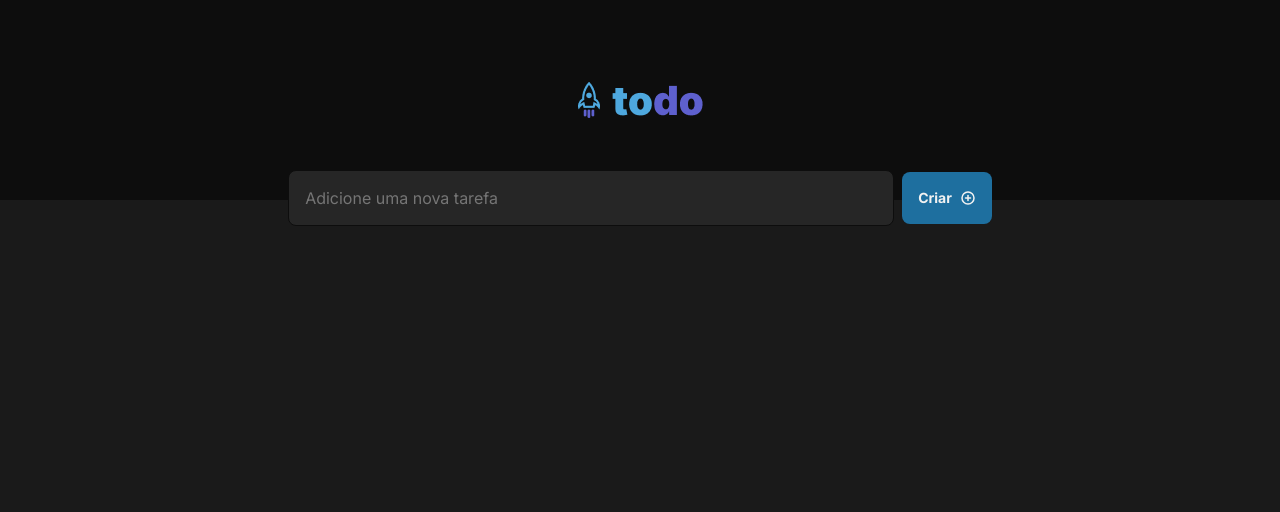
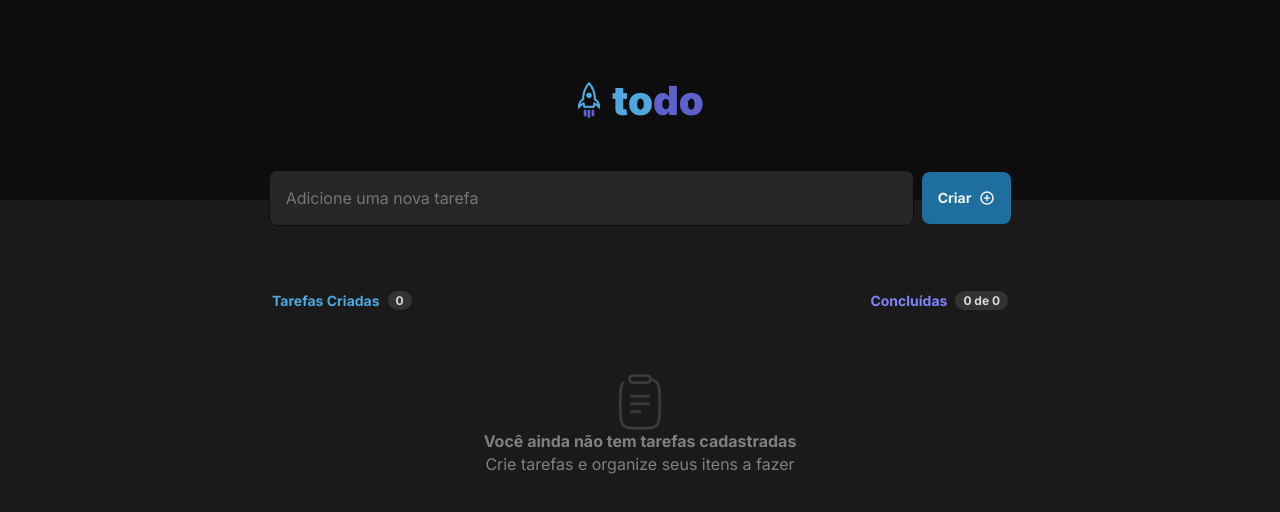
Before and after one commit to NandaPersa/to-do-list, a React (Vite) app: page / in a window 1280 px wide. Shown: the top 512 px of the page. Built offline with nearby package versions, Linux system fonts and the light colour scheme.

Commit message:
feat: add logic create new task

```diff
--- a/index.html
+++ b/index.html
@@ -3,11 +3,11 @@
   <head>
     <link rel="preconnect" href="https://fonts.gstatic.com" crossorigin>
     <meta charset="UTF-8" />
-    <link rel="icon" type="image/svg+xml" href="/vite.svg" />
+    <link rel="icon" type="image/svg+xml" href="/src/assets/rocket.png" />
     <meta name="viewport" content="width=device-width, initial-scale=1.0" />
     <link rel="preconnect" href="https://fonts.googleapis.com">
     <link href="https://fonts.googleapis.com/css2?family=Inter:wght@400;700&family=Rajdhani:wght@400;500;600&family=Raleway:wght@300;400;500;600&display=swap" rel="stylesheet">
-    <title>Vite + React + TS</title>
+    <title>To Do Lista | Nanda Persa</title>
   </head>
   <body>
     <div id="root"></div>
--- a/src/App.tsx
+++ b/src/App.tsx
@@ -1,12 +1,58 @@
 import Header from "./components/Header"
+import Task from "./components/Task"
 import TextField from "./components/TextField"
+import clipBoardImg from './assets/Clipboard.png'
+
+import styles from './styles.module.css'
+import { useEffect, useState } from "react"
+
+export type TasksProps = {
+  id: number,
+  description: string;
+  status: 'Concluded' | 'Pending'
+}
 
 function App() {
+  const [tasks, setTasks] = useState<Array<TasksProps>>([])
+  const [countTasks, setCountTasks] = useState<number>(0);
+  const [countTaskConcluded, setCountTaskConcluded] = useState<number>(0)
 
+  useEffect(() => {
+    const contAux = tasks.length;
+    const concludedTaskAux = tasks.filter((task) => task.status === 'Concluded');
+    const countConcludedAux = concludedTaskAux.length;
+    setCountTasks(contAux);
+    setCountTaskConcluded(countConcludedAux);
+    console.log(tasks)
+  }, [tasks])
   return (
     <>
       <Header />
-      <TextField />
+      <TextField  setTasks={setTasks} tasks={tasks}/>
+      <div className={styles.container}>
+        <div className={styles.headerList}>
+        <div className={styles.createdTask}>
+          <p>Tarefas Criadas</p>
+          <span className={styles.counter}>{countTasks}</span>
+        </div>
+        <div className={styles.concludedTask}>
+          <p>Concluídas</p>
+          <span className={styles.counter}>{countTaskConcluded} de {countTasks}</span>
+        </div>
+        </div>
+        {tasks.length > 0 ? (
+          tasks.map(item => (
+            <Task key={item.id} item={item} tasks={tasks} setTasks={setTasks} />
+          ))
+      ) : (
+        <div className={styles.tasksNotFound}>
+          <img src={clipBoardImg} alt="clipboard" />
+          <strong>Você ainda não tem tarefas cadastradas</strong>
+          <p>Crie tarefas e organize seus itens a fazer</p>
+      </div>
+      )}
+
+      </div>
     </>
   )
 }
--- a/src/components/Header/index.tsx
+++ b/src/components/Header/index.tsx
@@ -6,10 +6,10 @@ import logo from '../../assets/todo.png'
 
 const Header: React.FC = () => {
   return (
-  <div className={styles.container}>
+  <form className={styles.container}>
     <img src={rocket} alt='rocket' />
     <img src={logo} alt='logo' />
-  </div>
+  </form>
   )
 }
 
--- /dev/null
+++ b/src/components/Task/index.tsx
@@ -0,0 +1,41 @@
+import styles from './styles.module.css';
+import { Check, Trash } from 'phosphor-react';
+import { TasksProps } from '../../App';
+interface Props {
+    item: TasksProps;
+    tasks: TasksProps[];
+    setTasks: (a: TasksProps[]) => void;
+}
+
+const Task = ({item, setTasks, tasks}: Props) => {
+
+    const handleCheckboxChange = () => {
+        const newTasks = tasks.map((taskItem) => {
+            if(taskItem.id !== item.id) return taskItem;
+            const aux = item;
+            aux.status = taskItem.status === 'Pending' ? 'Concluded' : 'Pending'
+            return aux;
+        })
+
+        setTasks(newTasks)
+    }
+  return (
+    <div className={styles.container}>
+        <div className={styles.checkboxWrapper}>
+            <input
+                type='checkbox'
+                name='checkbox'
+                className={styles.radioButton}
+                onChange={handleCheckboxChange}
+            />
+            {item.status === 'Concluded' && (
+                <Check color='#FFFFFF' weight='bold' />
+            )}
+        </div>
+        <p className={item.status === 'Pending' ? styles.description : styles.concluded}>{item.description}</p>
+        <Trash />
+    </div>
+  );
+}
+
+export default Task;
--- /dev/null
+++ b/src/components/Task/styles.module.css
@@ -0,0 +1,82 @@
+.container {
+    width: 100%;
+    padding: 16px;
+
+    display: flex;
+    align-items: center;
+
+    column-gap: 12px;
+
+    border-radius: 8px;
+    border: 1px solid var(--gray-400);
+    background: var(--gray-500);
+    box-shadow: 0px 2px 8px 0px rgba(0, 0, 0, 0.06);
+
+}
+
+.container svg:hover {
+    color: var(--danger);
+}
+
+.container + .container {
+    margin-top: 12px;
+}
+
+.description {
+    width: 632px;
+    color: var(--gray-100);
+    font-size: 14px;
+    font-style: normal;
+    font-weight: 400;
+    line-height: 140%
+}
+
+.concluded {
+    width: 632px;
+    color: var(--gray-300);
+    font-size: 14px;
+    font-style: normal;
+    font-weight: 400;
+    line-height: 140%;
+    text-decoration-line: line-through;
+}
+
+.container svg {
+    color: var(--gray-300);
+    width: 22px;
+    height: 24px;
+}
+
+.checkboxWrapper {
+    position: relative;
+}
+
+.container input {
+    appearance: none; /* Remove o estilo padrão do sistema operacional */
+    -webkit-appearance: none; /* Para navegadores baseados no motor WebKit (como Safari) */
+    -moz-appearance: none; /* Para navegadores baseados no motor Gecko (como Firefox) */
+    width: 20px; /* Define a largura desejada do checkbox */
+    height: 20px; /* Define a altura desejada do checkbox */
+    border: 2px solid var(--blue-dark); /* Cor da borda azul */
+    border-radius: 50%; /* Torna o checkbox redondo */
+    outline: none; /* Remove a borda de foco padrão */
+    cursor: pointer;
+}
+
+.container .checkboxWrapper svg {
+    color: var(--gray-300);
+    width: 12px;
+    height: 12px;
+    position: absolute;
+    left: 4px;
+    top: 4px;
+}
+
+.container input:hover {
+    background-color: #10212A; /* Cor da borda azul */
+}
+
+.container input:checked {
+    background-color: var(--purple); /* Cor de fundo azul quando marcado */
+    border: 2px solid var(--purple); /* Cor da borda azul */
+}
--- a/src/components/TextField/index.tsx
+++ b/src/components/TextField/index.tsx
@@ -1,14 +1,39 @@
-import React from 'react';
+/* eslint-disable @typescript-eslint/ban-ts-comment */
 
+import { useState } from 'react';
+import { TasksProps } from '../../App';
 import styles from './styles.module.css';
 import { PlusCircle } from 'phosphor-react';
 
-const TextField: React.FC = () => {
+interface Props {
+    setTasks: (a: TasksProps[]) => void;
+    tasks: TasksProps[];
+}
+
+const TextField = ({setTasks, tasks}: Props) => {
+  const [newTask, setNewTask] = useState('');
+
+    // eslint-disable-next-line @typescript-eslint/no-explicit-any
+    function handleCreateTask(event: any) {
+        event?.preventDefault();
+        const idCount = tasks.length;
+        // @ts-ignore
+        const newTask = (event?.target.task.value)
+
+        setTasks([...tasks, { id: idCount + 1, description: newTask, status: 'Pending' }]);
+        setNewTask('');
+    }
   return(
-    <div className={styles.container}>
-        <input placeholder='Adicione uma nova tarefa' className={styles.input} />
-        <button className={styles.button}>Criar <PlusCircle weight='bold' /></button>
-    </div>
+    <form onSubmit={handleCreateTask}  className={styles.container}>
+        <input
+        placeholder='Adicione uma nova tarefa'
+        className={styles.input}
+        name='task'
+        value={newTask}
+        onChange={(e) => setNewTask(e.target.value)}
+        />
+        <button type='submit' className={styles.button}>Criar <PlusCircle weight='bold' /></button>
+    </form>
   );
 }
 
--- a/src/components/TextField/styles.module.css
+++ b/src/components/TextField/styles.module.css
@@ -5,10 +5,11 @@
     justify-content: center;
     margin-top: -30px;
     column-gap: 8px;
+
 }
 
 .input {
-    width: 606px;
+    width: 645px;
     border-radius: 8px;
     border: 1px solid var(--gray-700);
     background: var(--gray-500);
@@ -20,6 +21,11 @@
     font-style: normal;
     font-weight: 400;
     line-height: 140%;
+}
+
+.input:focus {
+    box-shadow: 0 0 0 2px var(--purple-dark);
+    color: #FFFFFF;
 }
 
 .button {
@@ -43,3 +49,8 @@
     width: 1rem;
     height: 1rem;
 }
+
+.button:hover {
+    background-color: var(--blue);
+
+}
--- a/src/global.css
+++ b/src/global.css
@@ -18,9 +18,6 @@
 
 :focus {
     outline: transparent;
-    box-shadow: 0 0 0 2px var(--purple-dark);
-    color: var(--gray-100);
-
 }
 
 * {
--- /dev/null
+++ b/src/styles.module.css
@@ -0,0 +1,81 @@
+.container {
+    width: 736px;
+    margin: 2rem auto;
+    margin-top: 65px;
+}
+
+.headerList {
+    margin-bottom: 24px;
+    display: flex;
+    align-items: center;
+    justify-content: space-between;
+}
+
+.createdTask {
+    display: flex;
+    align-items: center;
+    column-gap: 8px;
+}
+
+.createdTask p {
+    color: var(--blue);
+    font-size: 14px;
+    font-style: normal;
+    font-weight: 700;
+    line-height: normal;
+}
+
+.concludedTask {
+    display: flex;
+    align-items: center;
+    column-gap: 8px;
+}
+
+.concludedTask p {
+    color: var(--purple);
+    font-size: 14px;
+    font-style: normal;
+    font-weight: 700;
+    line-height: normal;
+}
+
+.counter {
+    color: var(--gray-200);
+    font-size: 12px;
+    font-style: normal;
+    font-weight: 700;
+    line-height: normal;
+
+    display: flex;
+    padding: 2px 8px;
+
+    flex-direction: column;
+    justify-content: center;
+    align-items: center;
+
+    gap: 10px;
+
+    border-radius: 999px;
+    background: var(--gray-400);
+}
+
+.tasksNotFound {
+    display: flex;
+    flex-direction: column;
+    align-items: center;
+    justify-content: center;
+    margin-top: 64px;
+}
+
+.tasksNotFound p, strong {
+    color: var(--gray-300);
+    text-align: center;
+    font-size: 16px;
+    font-style: normal;
+    font-weight: 700;
+    line-height: 140%;
+}
+
+.tasksNotFound p {
+    font-weight: 400;
+}
```
Also changed, not shown: src/assets/Clipboard.png (added).
